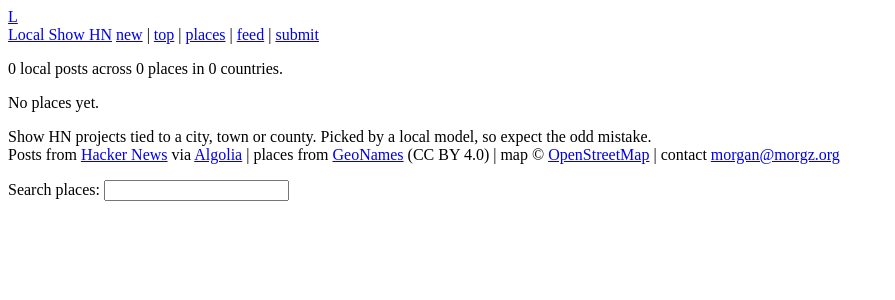
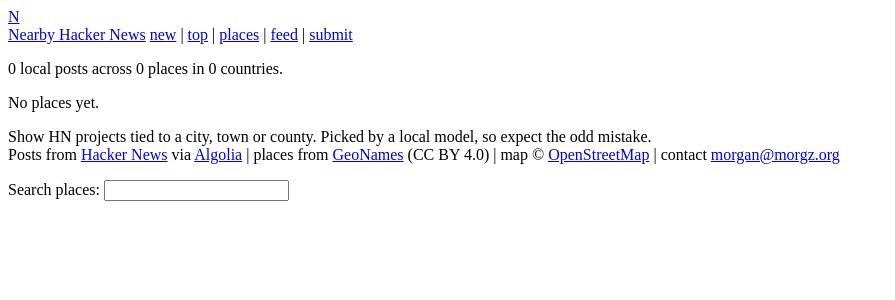
Before and after one commit to vandorena/local-shown-hn, a Rails app: page /places in a window 1280 px wide. Shown: the top 300 px of the page, without its empty margins (0-895 px from the left). Run offline with Rails 7, Linux system fonts and the light colour scheme; data that the repository does not hold is empty; some libraries are stand-ins or nearby versions.

Commit message:
Rename to Nearby Hacker News, N logo

```diff
--- a/app/assets/stylesheets/application.css
+++ b/app/assets/stylesheets/application.css
@@ -1,4 +1,4 @@
-/* Local Show HN: the plain Hacker News look. Light only, like HN. */
+/* Nearby Hacker News: the plain Hacker News look. Light only, like HN. */
 :root {
   color-scheme: light;
   --accent: #ff6600;
--- a/app/views/admin/posts/index.html.erb
+++ b/app/views/admin/posts/index.html.erb
@@ -1,4 +1,4 @@
-<% content_for :title, "Review – Local Show HN" %>
+<% content_for :title, "Review – Nearby Hacker News" %>
 
 <p class="note">Fix what the model got wrong. Changes made here stick: no scrape or rerun overrides them.</p>
 <% if notice %><p class="note notice" role="status"><%= notice %></p><% end %>
--- a/app/views/layouts/application.html.erb
+++ b/app/views/layouts/application.html.erb
@@ -1,16 +1,16 @@
 <!DOCTYPE html>
 <html>
   <head>
-    <title><%= content_for(:title) || "Local Show HN" %></title>
+    <title><%= content_for(:title) || "Nearby Hacker News" %></title>
     <meta name="viewport" content="width=device-width,initial-scale=1">
     <meta name="apple-mobile-web-app-capable" content="yes">
-    <meta name="application-name" content="Local Show HN">
+    <meta name="application-name" content="Nearby Hacker News">
     <meta name="mobile-web-app-capable" content="yes">
     <%= csrf_meta_tags %>
     <%= csp_meta_tag %>
 
     <meta name="description" content="Show HN projects tied to a specific city, town or county, on a map, listed like the HN front page.">
-    <%= auto_discovery_link_tag :atom, feed_url, title: "Local Show HN" %>
+    <%= auto_discovery_link_tag :atom, feed_url, title: "Nearby Hacker News" %>
     <%= yield :head %>
 
     <%# Enable PWA manifest for installable apps (make sure to enable in config/routes.rb too!) %>
@@ -26,9 +26,9 @@
   <body>
     <div class="page">
       <header class="site-header">
-        <%= link_to root_path, class: "logo", "aria-label": "Local Show HN" do %>L<% end %>
+        <%= link_to root_path, class: "logo", "aria-label": "Nearby Hacker News" do %>N<% end %>
         <nav>
-          <%= link_to "Local Show HN", root_path, class: "brand" %>
+          <%= link_to "Nearby Hacker News", root_path, class: "brand" %>
           <%= link_to "new", root_path, class: ("current" if controller_name == "posts" && params[:sort] != "top") %> |
           <%= link_to "top", root_path(sort: "top"), class: ("current" if params[:sort] == "top") %> |
           <%= link_to "places", places_path, class: ("current" if controller_name == "places") %> |
--- a/app/views/places/index.html.erb
+++ b/app/views/places/index.html.erb
@@ -1,4 +1,4 @@
-<% content_for :title, "Places | Local Show HN" %>
+<% content_for :title, "Places | Nearby Hacker News" %>
 
 <p class="note"><%= pluralize(@total, "local post") %> across <%= pluralize(@countries.sum { it.last.size }, "place") %> in <%= pluralize(@countries.size, "country") %>.</p>
 
--- a/app/views/places/show.html.erb
+++ b/app/views/places/show.html.erb
@@ -1,4 +1,4 @@
-<% content_for :title, "#{@place.name} | Local Show HN" %>
+<% content_for :title, "#{@place.name} | Nearby Hacker News" %>
 
 <%= render "shared/map", places: @map_places, focus: @place %>
 
--- a/app/views/posts/index.html.erb
+++ b/app/views/posts/index.html.erb
@@ -1,4 +1,4 @@
-<% content_for :title, @query.present? ? "#{@query} | Local Show HN" : "Local Show HN" %>
+<% content_for :title, @query.present? ? "#{@query} | Nearby Hacker News" : "Nearby Hacker News" %>
 
 <%= render "shared/map", places: @map_places %>
 
```
Also changed, not shown: 1 other file.
